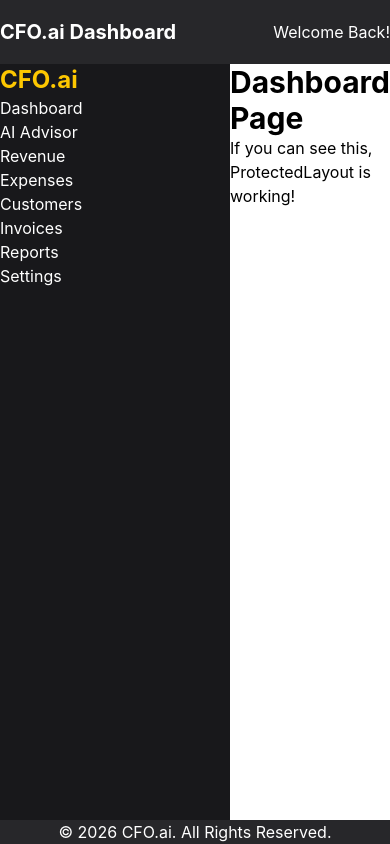
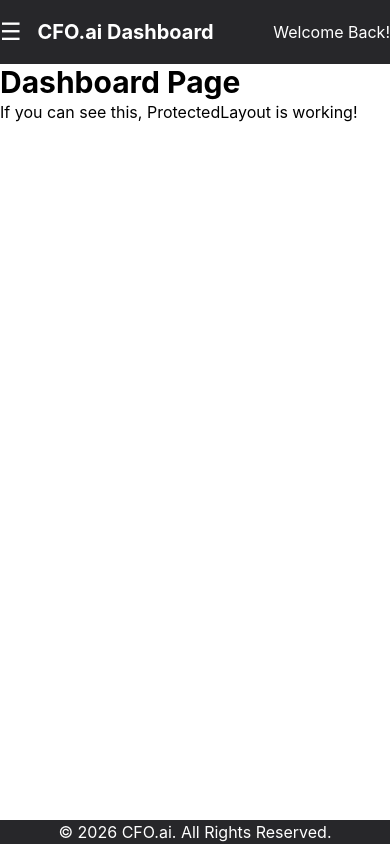
Before and after one commit to Enchanted-Digital-Academy/CFO.ai, a React (Vite) app: page /dashboard in a window 390 px wide. Built offline with nearby package versions, Linux system fonts and the light colour scheme.

Commit message:
feat: add responsive navigation

```diff
--- a/src/components/layout/Navbar.tsx
+++ b/src/components/layout/Navbar.tsx
@@ -1,9 +1,23 @@
-const Navbar = () => {
+type NavbarProps = {
+  toggleSidebar: () => void;
+};
+
+const Navbar = ({ toggleSidebar }: NavbarProps) => {
   return (
     <div className="h-16 bg-zinc-800 flex items-center justify-between px-6 text-white">
-      <h1 className="text-xl font-bold">
-        CFO.ai Dashboard
-      </h1>
+      <div className="flex items-center gap-4">
+        {/* Hamburger menu - only visible on mobile */}
+        <button
+          onClick={toggleSidebar}
+          className="md:hidden text-2xl"
+        >
+          ☰
+        </button>
+
+        <h1 className="text-xl font-bold">
+          CFO.ai Dashboard
+        </h1>
+      </div>
 
       <p>Welcome Back!</p>
     </div>
--- a/src/components/layout/Sidebar.tsx
+++ b/src/components/layout/Sidebar.tsx
@@ -1,6 +1,19 @@
-const Sidebar = () => {
+type SidebarProps = {
+  isOpen?: boolean;
+};
+
+const Sidebar = ({ isOpen = true }: SidebarProps) => {
   return (
-    <div className="w-64 bg-zinc-900 text-white p-6">
+    <div
+      className={`
+        bg-zinc-900
+        text-white
+        p-6
+        w-64
+        ${isOpen ? "block" : "hidden"}
+        md:block
+      `}
+    >
       <h2 className="text-2xl font-bold text-yellow-400">
         CFO.ai
       </h2>
--- a/src/layouts/ProtectedLayout.tsx
+++ b/src/layouts/ProtectedLayout.tsx
@@ -1,16 +1,23 @@
 import { Outlet } from "react-router-dom";
+import { useState } from "react";
 
 import Navbar from "../components/layout/Navbar";
 import Sidebar from "../components/layout/Sidebar";
 import Footer from "../components/layout/Footer";
 
 const ProtectedLayout = () => {
+  const [isSidebarOpen, setIsSidebarOpen] = useState(false);
+
+  const toggleSidebar = () => {
+    setIsSidebarOpen(!isSidebarOpen);
+  };
+
   return (
     <div className="min-h-screen flex flex-col">
-      <Navbar />
+      <Navbar toggleSidebar={toggleSidebar} />
 
       <div className="flex flex-1">
-        <Sidebar />
+        <Sidebar isOpen={isSidebarOpen} />
 
         <main className="flex-1 p-6">
           <Outlet />
```
